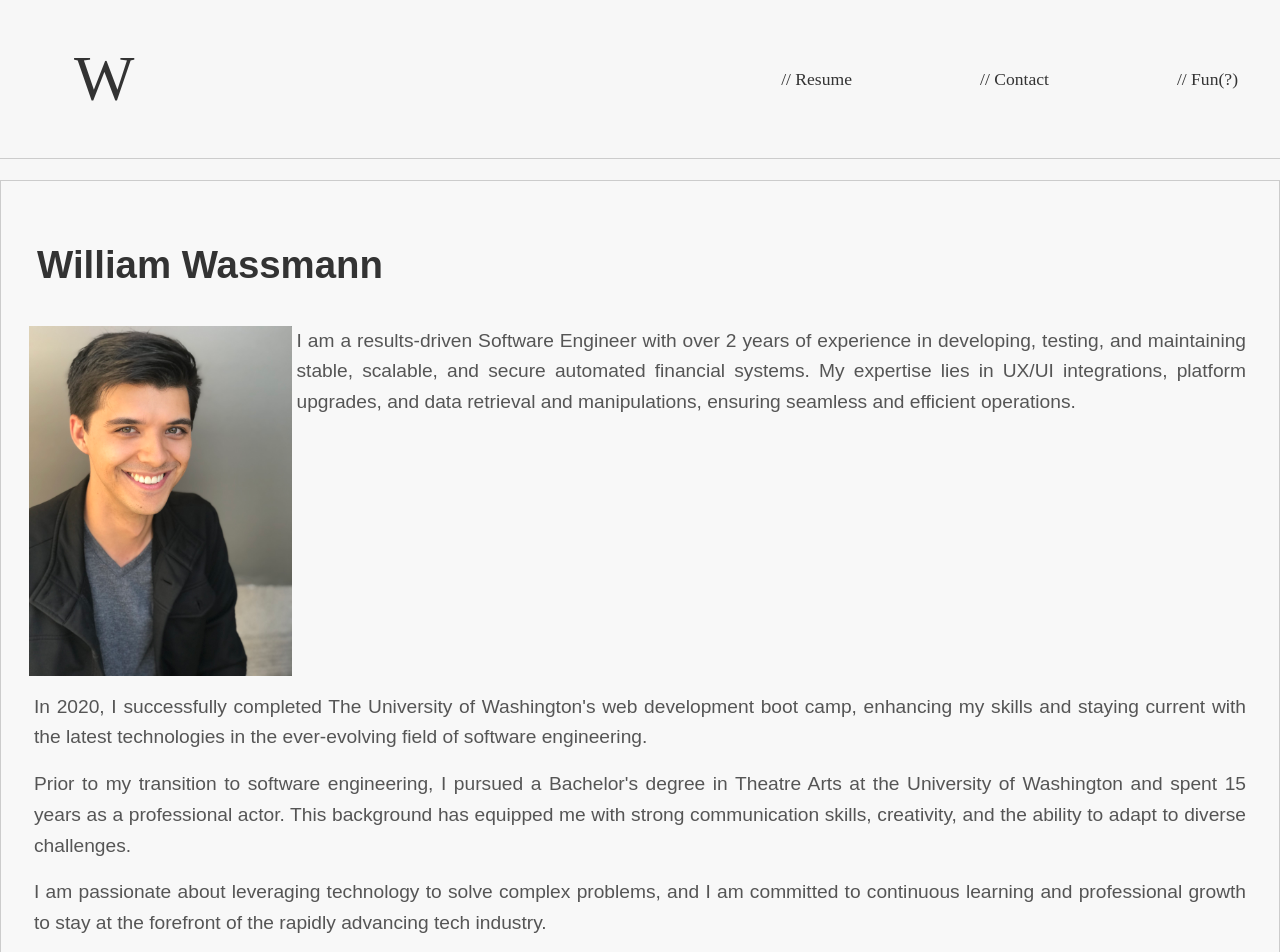
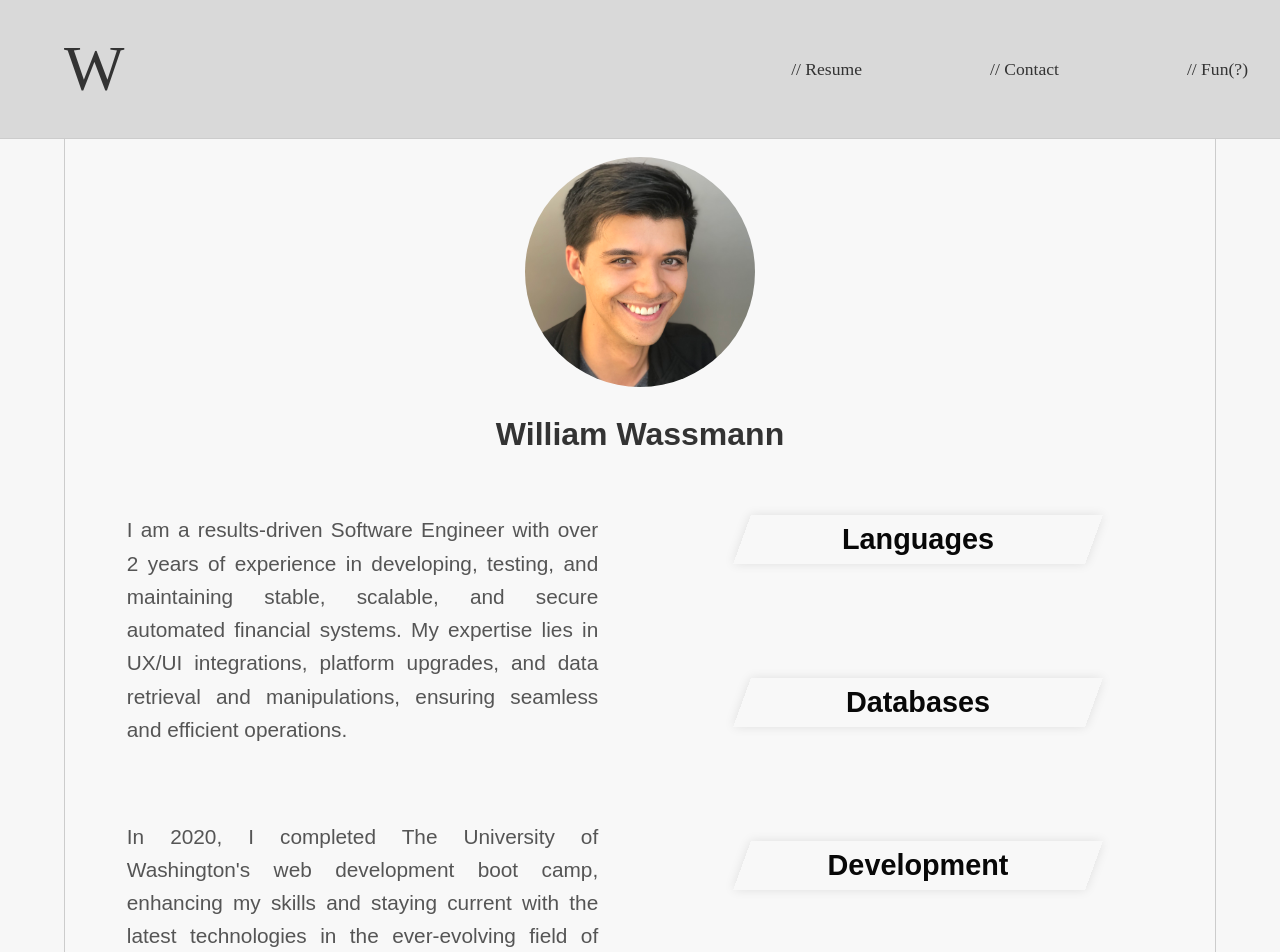
Before and after one commit to wmwassmann/master, a React (Vite) app: page /#/resume in a window 1280 px wide. Shown: the top 952 px of the page. Built offline with nearby package versions, Linux system fonts and the light colour scheme.

Commit message:
A lot of CSS - man I feel like I'm stumbling.  Like I know what I need to do in order to refactor, and I'm learning all of the different pitfalls im falling into - but hey, it's starting to look good and at least I know what I can do to improve!

```diff
--- a/src/components/Skillset.jsx
+++ b/src/components/Skillset.jsx
@@ -1,6 +1,5 @@
 import React, { useEffect, useState } from 'react';
 import "../css/PageStyles/AboutMe/skillSets.css";
-import "../css/PageStyles/AboutMe/liskew.css";
 
 const Skillsets = () => {
   const languageSkills = ['JavaScript', 'Python', 'C#'];
@@ -47,7 +46,7 @@ const Skillsets = () => {
   return (
     <div>
       <div className="skillsets-container">
-        <div className="skills-left">
+        {/* <div className="skills-left"> */}
           <div className={`skillset lan ${hoveredSkillset === 'lan' ? 'revealed' : ''}`}>
             <h2 className="skill-head" onMouseEnter={() => handleHover('lan')} onMouseLeave={handleLeave}>
               <div className="head-name">
@@ -76,9 +75,9 @@ const Skillsets = () => {
                 ))}
               </ul>
           </div>
-        </div>
+        {/* </div> */}
 
-        <div className="skills-right">
+        {/* <div className="skills-right"> */}
           <div className={`skillset dev ${hoveredSkillset === 'dev' ? 'revealed' : ''}`}>
               <h2 className="skill-head" onMouseEnter={() => handleHover('dev')} onMouseLeave={handleLeave}>
                 <div className="head-name">
@@ -107,7 +106,7 @@ const Skillsets = () => {
                   ))}
                 </ul>
           </div>
-        </div>
+        {/* </div> */}
       </div>
     </div>
   );
--- a/src/css/ComponentStyles/NavBar/navBar.css
+++ b/src/css/ComponentStyles/NavBar/navBar.css
@@ -9,10 +9,9 @@
     top: 0;
     left: 0;
     width: 100%;
-    background: #f7f7f7;
+    background: #d9d9d9;
     color: hsl(0, 0%, 100%);
     border-bottom: 1.5px solid #ccc;
-    padding: 10px;
     z-index: 100;
     display: flex;
     justify-content: space-between;
--- a/src/css/PageStyles/AboutMe/aboutMe.css
+++ b/src/css/PageStyles/AboutMe/aboutMe.css
@@ -1,10 +1,23 @@
-.resume-container {
+
+.readme-container {
   display: flex;
-  justify-content: center;
+  flex-direction: column;
+  align-items: center;
+  margin: 20px auto;
+  padding: 20px;
+  width: 90%;
+  border: 1px solid #ccc;
+  background-color: #f8f8f8;
+  font-family: 'Arial', sans-serif;
+}
+
+.aboutme-body {
+  display: flex;
+  flex-direction: row;
 }
 
 .about-me {
-  padding-top: 10rem;
+  margin-top: 8.5rem;
 }
 
 .sub-header {
@@ -37,14 +50,6 @@
   transform: skew(-20deg);
 }
 
-.readme-container {
-    margin: 20px auto;
-    padding: 20px;
-    border: 1px solid #ccc;
-    background-color: #f8f8f8;
-    font-family: 'Arial', sans-serif;
-  }
-
 
   h1 {
     color: #333;
@@ -59,8 +64,19 @@
     font-size: 1.1rem;
   }
 
+  .text-container {
+    width: 50%;
+  }
+
+  .about-me-skills-container {
+    display: flex;
+    justify-content: center;
+    padding: 2.3rem;
+    width: 50%;
+  }
+
   .text-body {
-    padding: .5rem;
+    padding: 2.3rem;
   }
 
 
@@ -73,24 +89,35 @@
 
   .headshot {
     max-height: 350px;
-    width: 30%;
-    align-self: flex-start;
+  }
+
+  .cropped-image {
+    width: 230px;
+    height: 230px;
+    overflow: hidden;
+    border-radius: 50%;
   }
 
   @media screen and (min-width: 600px) {
     p {
-      font-size: 1.2rem;
+      font-size: 1.1rem;
+    }
+  }
+
+  @media screen and (min-width: 800px) {
+    p {
+      font-size: 1.3rem;
     }
   }
 
   @media screen and (min-width: 1800px) {
     p {
-      font-size: 1.7rem;
+      font-size: 1.6rem;
     }
   }
 
   @media screen and (min-width: 2468px) {
     p {
-      font-size: 2.0rem;
+      font-size: 1.7rem;
     }
   }
--- a/src/css/PageStyles/AboutMe/liskew.css
+++ /dev/null
@@ -1,22 +0,0 @@
-.skill-li {
-    visibility: hidden;
-    display: flex;
-    justify-content: flex-start;
-}
-
-
-.skill-li:nth-of-type(1) {
-    padding-left: 80px;
-}
-
-.skill-li:nth-of-type(2) {
-    padding-left: 70px;
-}
-
-.skill-li:nth-of-type(3) {
-    padding-left: 60px;
-}
-
-.lan-reveal, .dev-reveal, .data-reveal, .man-reveal {
-    visibility: visible;
-}
--- a/src/css/PageStyles/AboutMe/skillSets.css
+++ b/src/css/PageStyles/AboutMe/skillSets.css
@@ -1,21 +1,16 @@
 .skillsets-container {
   display: flex;
   padding: 2px;
-  justify-content: center;
+  flex-direction: column;
 }
 
 
 .skillset {
   text-align: center;
-  /* background-color: #fff; */
-  padding: 20px;
-  /* margin-left: 10rem; */
-  /* box-shadow: 0 0 10px rgba(0, 0, 0, 0.1); */
-  height: 250px;
-  width: 300px;
+  /* padding: 20px; */
+  /* height: 170px; */
   opacity: 0;
   animation: fadeIn 0.5s ease forwards;
-
 }
 
   @keyframes fadeIn {
@@ -26,13 +21,16 @@
   }
 
   .skill-head {
-    padding: 15px;
+    padding: 8px;
+    margin:0;
+    width: 22rem;
     box-shadow: 0 0 10px rgba(0, 0, 0, 0.1);
     color: hsl(0, 0%, 3%);
-    /* transform: skew(-20deg); */
+    transform: skew(-20deg);
   }
 
   .head-name {
+    font-size: 1.8rem;
     transform: skew(20deg);
   }
 
@@ -41,22 +39,34 @@
     z-index: 99;
   }
 
+
   .skillset ul {
-    list-style: none;
-    padding: 0;
+    display: flex;
+    flex-direction: column;
   }
 
   .skillset li {
     color: #000;
     margin: 8px 0;
-    font-size: 16px;
+    font-size: 1.4rem;
     font-weight: bold;
+    width: 22rem;
     padding: 2px;
     box-shadow: 0 0 10px rgba(0, 0, 0, 0.1);
     color: hsl(0, 0%, 3%);
+    transform: skew(-20deg);
   }
 
 
+  .skill-li {
+    visibility: hidden;
+    display: flex;
+    justify-content: center;
+  }
+
+  .lan-reveal, .dev-reveal, .data-reveal, .man-reveal {
+      visibility: visible;
+  }
 
   .skills-left, .skills-right {
     display: flex;
@@ -65,21 +75,22 @@
     transform: skew(-20deg);
   }
 
-  @media (max-width: 2500px) {
-    .skills-left, .skills-right {
-        flex-direction: column;
-        transform: skew(-20deg);
-        padding-right: 110px;
+
+
+  @media screen and (min-width: 800px) {
+    .skillset li {
+      font-size: 1rem;
     }
-
-    .skill-head {
-      transform: skew(0deg);
-    }
-
   }
 
-  @media (max-width: 2500px) {
-  h2, .skillset ul, .skill-li {
-      transform: skew(0deg);
+  @media screen and (min-width: 1800px) {
+    .skillset li {
+      font-size: 1.1rem;
+    }
   }
-}
+
+  @media screen and (min-width: 2468px) {
+    .skillset li {
+      font-size: 1.2rem;
+    }
+  }
--- a/src/css/PageStyles/HomePage/homePage.css
+++ b/src/css/PageStyles/HomePage/homePage.css
@@ -5,12 +5,11 @@
     display: flex;
     color: #131313;
     justify-content: space-around;
-    height: 120vh;
+    height: 100vh;
 }
 
 .home-info {
     padding: 5rem;
-    padding-bottom: 30rem;
     width: 500px;
     display: flex;
     flex-direction: column;
@@ -104,7 +103,8 @@
     display: flex;
     opacity: 0;
     color: black;
-    padding-top: 38rem;
+    height: 100vh;
+    padding-bottom: 15%;
     animation: fadeIn 0.5s ease forwards;
     font-family:'Arial', sans-serif;
     flex-direction: column;
@@ -128,12 +128,3 @@
     justify-content: center;
     align-self: center;
 }
-
-
-
-
-@media (max-width: 2500px) {
-    .github  {
-        padding-left: 280px;
-    }
-}
--- a/src/css/globalStyle.css
+++ b/src/css/globalStyle.css
@@ -5,11 +5,15 @@ body {
     max-width: 2300px;
   }
 
+ul {
+  padding: 0;
+  margin: 0;
+}
+
 button {
   background-color: initial;
   color: initial;
   border: initial;
-  /* Add other styles you want to reset */
 }
 
 a {
@@ -17,5 +21,4 @@ a {
   color: initial;
   border: initial;
   text-decoration: none;
-
 }
--- a/src/pages/AboutMe.jsx
+++ b/src/pages/AboutMe.jsx
@@ -2,30 +2,33 @@ import React from 'react';
 import '../css/PageStyles/AboutMe/aboutMe.css';
 import headshot from '../assets/headshot.jpg'
 import Download from '../components/Contact/PdfHandler';
+import Skillsets from '../components/Skillset';
 
 const AboutMe = () => {
   return (
     <div className="readme-container">
-      <div className='header-container'>
+      <div className="cropped-image">
+        <img src={headshot} className='headshot' alt="Me" />
+      </div>
         <h1>
           William Wassmann
         </h1>
-      </div>
-      <div className='headshot-container'>
-        <img src={headshot} className='headshot' alt="Me" />
-        <p>
+        <div className='aboutme-body'>
+          <div className="text-container">
+            <p className='text-body'>
               I am a results-driven Software Engineer with over 2 years of experience in developing, testing, and maintaining stable, scalable, and secure automated financial systems. My expertise lies in UX/UI integrations, platform upgrades, and data retrieval and manipulations, ensuring seamless and efficient operations.
             </p>
-      </div>
             <p className='text-body'>
-        In 2020, I successfully completed The University of Washington's web development boot camp, enhancing my skills and staying current with the latest technologies in the ever-evolving field of software engineering.
+              In 2020, I completed The University of Washington's web development boot camp, enhancing my skills and staying current with the latest technologies in the ever-evolving field of software engineering.
             </p>
             <p className='text-body'>
               Prior to my transition to software engineering, I pursued a Bachelor's degree in Theatre Arts at the University of Washington and spent 15 years as a professional actor. This background has equipped me with strong communication skills, creativity, and the ability to adapt to diverse challenges.
             </p>
-      <p className='text-body'>
-        I am passionate about leveraging technology to solve complex problems, and I am committed to continuous learning and professional growth to stay at the forefront of the rapidly advancing tech industry.
-      </p>
+          </div>
+          <div className='about-me-skills-container'>
+            <Skillsets/>
+          </div>
+        </div>
         <button className='pdf-button'>
           <Download />
         </button>
--- a/src/pages/HomePage.jsx
+++ b/src/pages/HomePage.jsx
@@ -35,9 +35,9 @@ const homePage =()=> {
                 </Link>
               </div>
             </div>
-            <div className="skill-blocks">
+            {/* <div className="skill-blocks">
               <Skillsets/>
-            </div>
+            </div> */}
           </div>
         <div className="home-info right">
           <div className="home-title">software</div>
```
Lines whose indentation alone changed are shown as unchanged.
